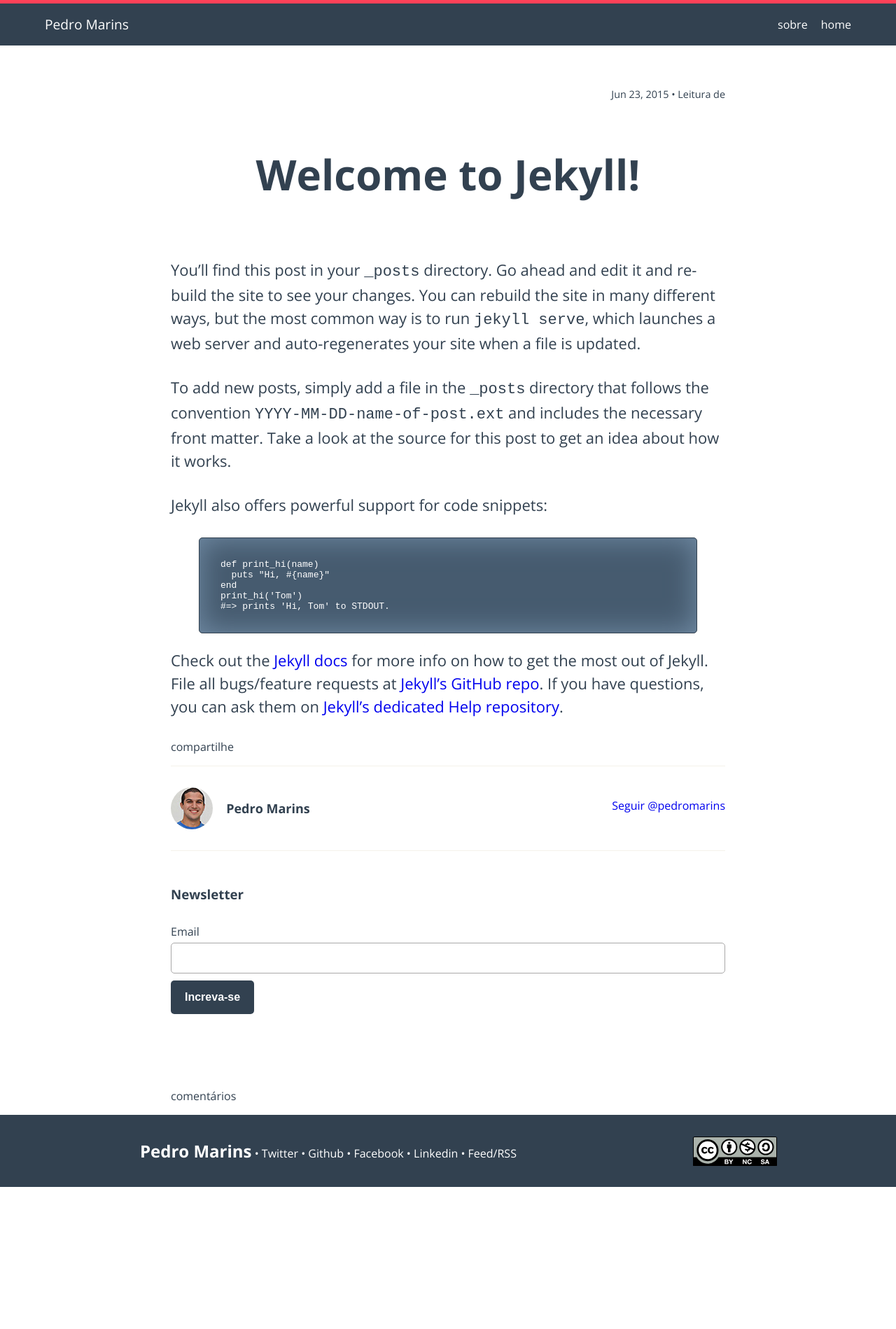
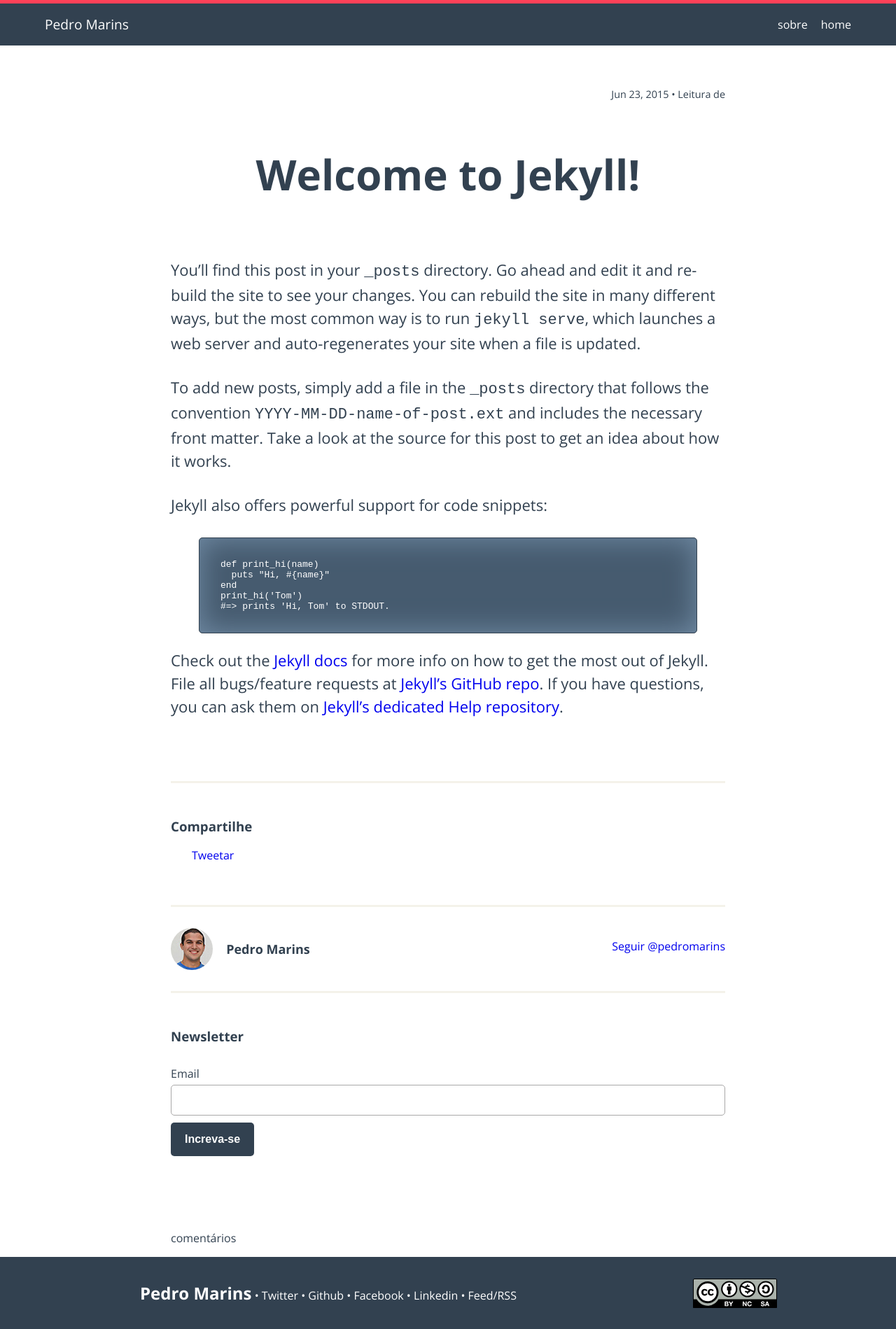
Before and after one commit to pedromarins/pedromarins.github.io, a Jekyll site: the page built from _posts/2015-06-23-welcome-to-jekyll.markdown, in a window 1280 px wide. Shown: the whole page at 70% size. Built offline with Jekyll 4.4.1, drawn with Linux system fonts in a browser that asks for light colours; comment, search, counter and statistics services are not loaded; before the commit the page ends 1696 px from its top, so only the background shows below that.

```diff
--- a/_layouts/post.html
+++ b/_layouts/post.html
@@ -15,14 +15,16 @@
   </article>
 
   <footer class="post-footer">
-    <div>
-      <p>compartilhe</p>
+    <div class="post-share">
+      <h3>Compartilhe</h3>
+      <a href="https://twitter.com/share" class="post-share-twitter twitter-share-button" data-via="pedromarins" data-lang="pt" data-size="medium">Tweetar</a>
+
     </div>
 
-    <div class="author">
-      <img class="author-img" src="{{ "/img/pedro-marins.jpg" | prepend: site.baseurl }}" alt="Pedro Marins">
-      <h3 class="author-name">Pedro Marins</h3>
-      <a href="https://twitter.com/pedromarins" class="author-follow twitter-follow-button" data-show-count="false" data-lang="pt" data-size="large">Seguir @pedromarins</a>
+    <div class="post-author">
+      <img class="post-author-img" src="{{ "/img/pedro-marins.jpg" | prepend: site.baseurl }}" alt="Pedro Marins">
+      <h3 class="post-author-name">Pedro Marins</h3>
+      <a href="https://twitter.com/pedromarins" class="post-author-follow twitter-follow-button" data-show-count="false" data-lang="pt" data-size="large">Seguir @pedromarins</a>
     </div>
 
     <div class="post-newsletter">
@@ -36,4 +38,7 @@
 
   </footer>
 </div>
+
+
+<!-- Twitter share and follow buttons -->
 <script>!function(d,s,id){var js,fjs=d.getElementsByTagName(s)[0],p=/^http:/.test(d.location)?'http':'https';if(!d.getElementById(id)){js=d.createElement(s);js.id=id;js.src=p+'://platform.twitter.com/widgets.js';fjs.parentNode.insertBefore(js,fjs);}}(document, 'script', 'twitter-wjs');</script>
--- a/_sass/_layout.sass
+++ b/_sass/_layout.sass
@@ -324,22 +324,32 @@
     height: 0
 
 // post-footer ------------------------------------------------------------------------------------
-.author
-    border-top: 1px solid $gray
-    border-bottom: 1px solid $gray
+// .post-share -----------
+.post-share
+    border-top: 3px solid $gray
+    padding: $spacing-unit 0 $spacing-unit*2
+    margin: $spacing-unit*3 0 0
+
+.post-share-twitter
+    margin: 0 0 0 $spacing-unit
+
+// .post-author -----------
+.post-author
+    border-top: 3px solid $gray
+    border-bottom: 3px solid $gray
     padding: $spacing-unit 0
 
-.author-img
+.post-author-img
     border-radius: 50%
     vertical-align: middle
     margin: 0 $spacing-unit/2 0 0
 
-.author-name
+.post-author-name
     font-size: 18px
     vertical-align: middle
     display: inline-block
 
-.author-follow
+.post-author-follow
     float: right
     margin: 15px 0 0
 
```
